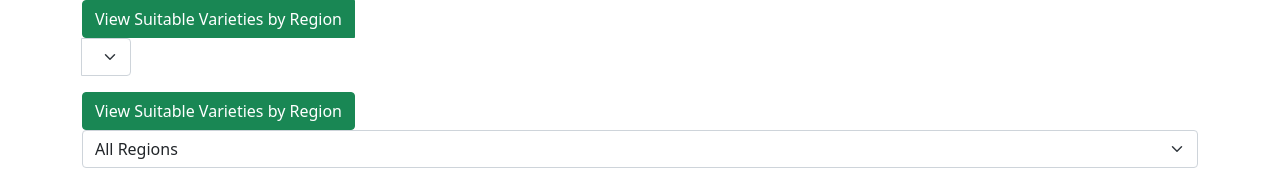
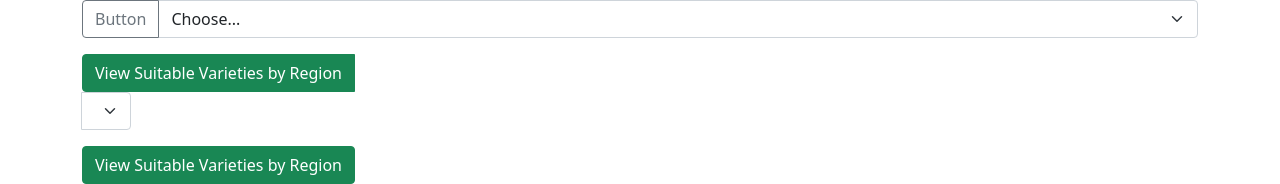
Before and after one commit to JHarrisJoshua/Python-Coffee_Farmer_DB, a Flask app: page /regions-varieties/ in a window 1280 px wide. Shown: the part 161-345 px from the top of the page. Run offline with Flask 2, Linux system fonts and the light colour scheme; data that the repository does not hold is empty; some libraries are stand-ins or nearby versions.

Commit message:
Update regions_varieties.j2

```diff
--- a/templates/regions_varieties.j2
+++ b/templates/regions_varieties.j2
@@ -6,6 +6,16 @@
   <nav class="navbar">
     <h2><strong>Browse Regions and Varieties</strong></h2>
   </nav>
+
+    <div class="input-group mb-3">
+      <button class="btn btn-outline-secondary" type="button">Button</button>
+      <select class="form-select" id="inputGroupSelect03" aria-label="Example select with button addon">
+        <option selected>Choose...</option>
+        <option value="1">One</option>
+        <option value="2">Two</option>
+        <option value="3">Three</option>
+      </select>
+    </div>
 
   <div class="input-group mb-3" style="display: block">
         <button class="btn btn-success" type="button">View Suitable Varieties by Region</button>
```
